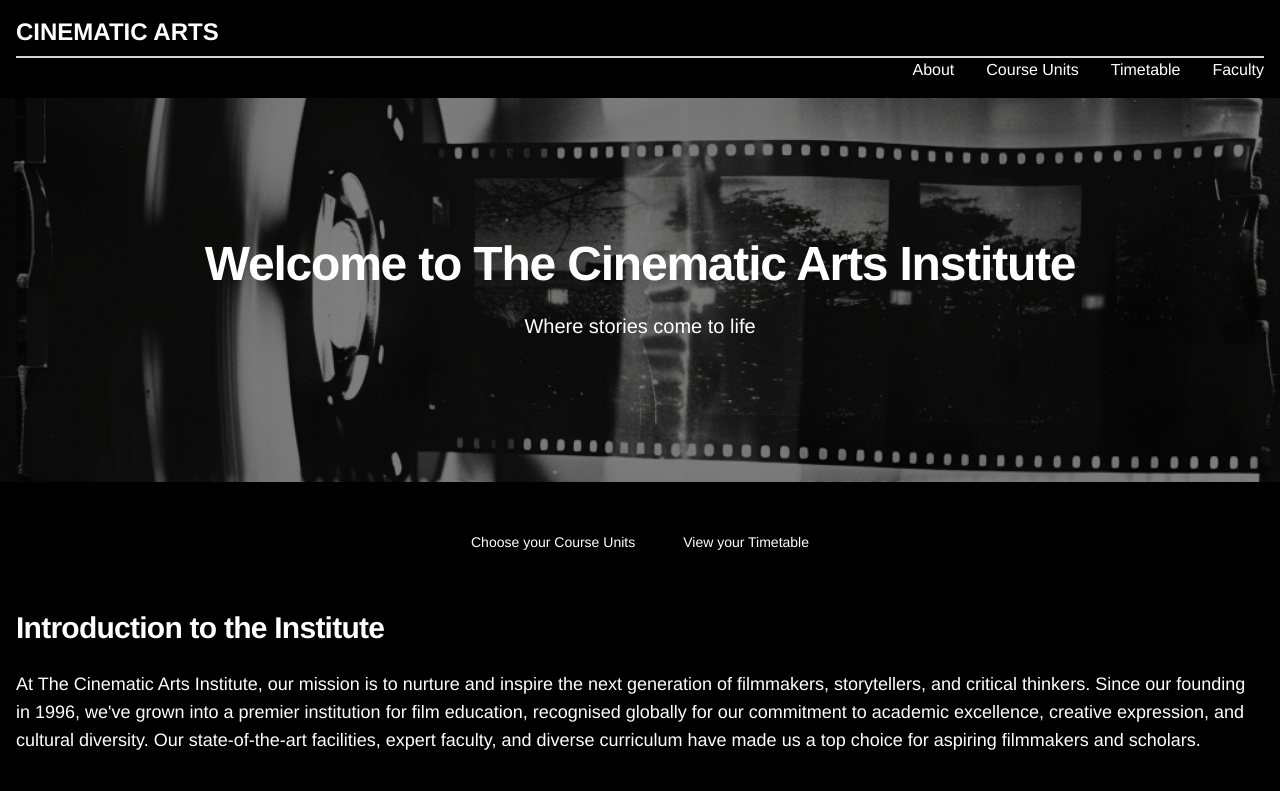
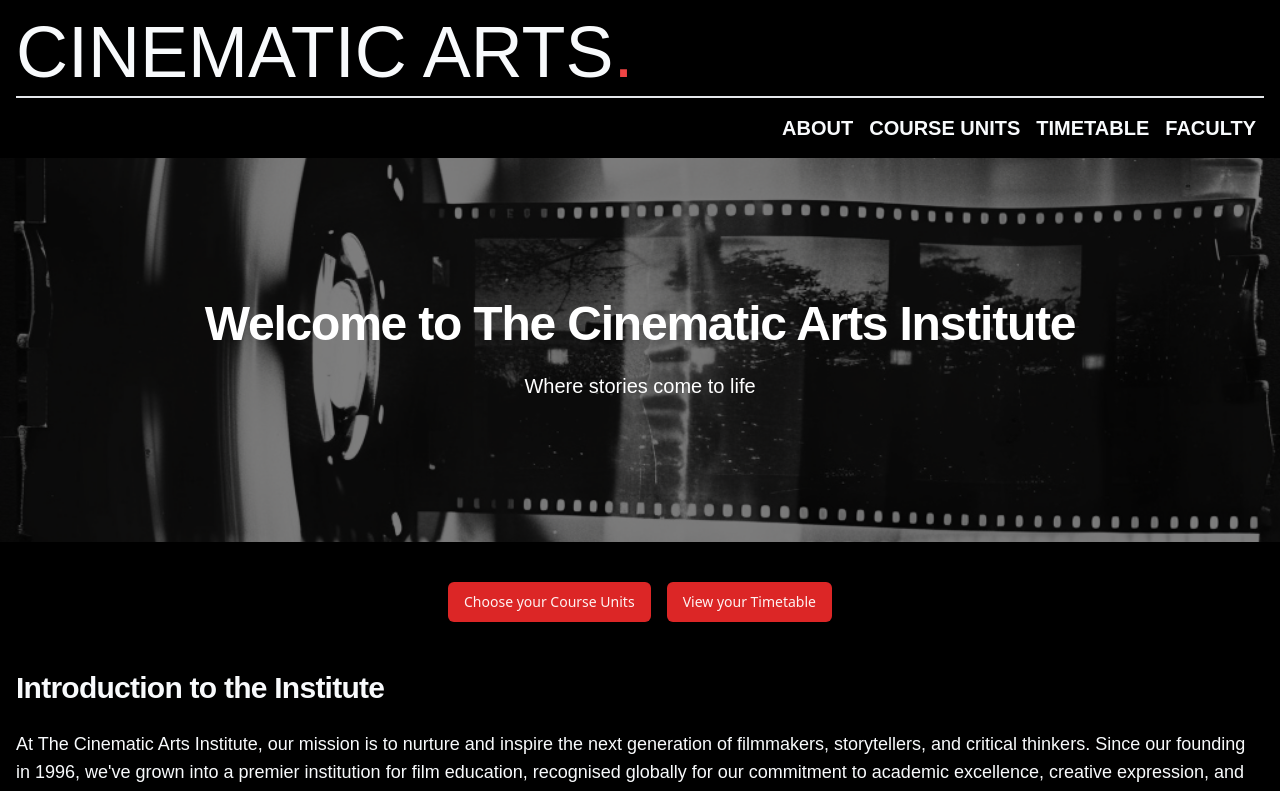
Before and after one commit to jaycee808/cinematic-arts, a Next.js app: page / in a window 1280 px wide. Shown: the top 791 px of the page. Built offline with nearby package versions, Linux system fonts and the light colour scheme.

Commit message:
updated navbar and course units styles

```diff
--- a/app/courseUnits/page.jsx
+++ b/app/courseUnits/page.jsx
@@ -81,7 +81,7 @@ const CourseUnitsPage = () => {
     const creditsLeft = MAX_CREDITS - selectedCredits;
 
     return (
-        <div className="p-4">
+        <div className="p-4 bg">
             <header className="p-4 border-b">
                 <h1 className="scroll-m-20 text-4xl font-extrabold tracking-tight lg:text-5xl">Course Units</h1>
             </header>
--- a/app/layout.jsx
+++ b/app/layout.jsx
@@ -9,7 +9,7 @@ export const metadata = {
 
 const PrimaryLayout = ({ children }) => {
     return (
-        <html lang="en">
+        <html lang="en" className="bg-black text-slate-50">
             <body>
                 <div>
                     <NavBar />
--- a/components/NavBar.jsx
+++ b/components/NavBar.jsx
@@ -10,56 +10,61 @@ const NavBar = () => {
     const toggleAboutDropdown = () => setAboutDropdown(!aboutDropdown);
     const toggleProgrammeDropdown = () => setProgrammeDropdown(!programmeDropdown);
 
+    const closeDropdowns = () => {
+        setAboutDropdown(false);
+        setProgrammeDropdown(false);
+    };
+
     return (
         <nav className="p-4">
             <div>
-                <div id="logo" className="text-2xl font-bold border-b-2 border-gray-300 pb-2 mb-4 sm:mb-0">
-                    <Link href="/">CINEMATIC ARTS</Link>
+                <div id="logo" className="text-7xl border-b-2 pb-2 mb-4">
+                    <Link href="/">CINEMATIC ARTS<span className="text-red-500">.</span></Link>
                 </div>
-                <div className="flex justify-end items-center space-x-8">
+                <div className="navbar flex lg:justify-end md:justify-center sm:justify-center space-x-4 px-2 text-xl font-bold">
                     <div className="relative z-50">
                         <button
                             onClick={toggleAboutDropdown}
-                            className="hover:text-gray-400"
+                            className="hover:text-gray-400 navbar"
                         >
                             About
                         </button>
                         {aboutDropdown && (
                             <div className="absolute bg-white text-black mt-2 rounded shadow-lg">
-                                <Link href="/about/institute" className="block px-4 py-2 hover:bg-gray-200">
+                                <Link href="/about/institute" className="block px-4 py-2 hover:bg-gray-200" onClick={closeDropdowns}>
                                     Institute
                                 </Link>
                                 <button
                                     onClick={toggleProgrammeDropdown}
-                                    className="block w-full text-left px-4 py-2 hover:bg-gray-200"
+                                    className="block w-full text-left px-4 py-2 hover:bg-gray-200 navbar"
                                 >
                                     Programme
                                 </button>
                                 {programmeDropdown && (
                                     <div className="absolute left-full top-0 bg-white text-black mt-2 rounded shadow-lg">
-                                        <Link href="/about/programme/yearOne" className="block px-4 py-2 hover:bg-gray-200">
+                                        <Link href="/about/programme/yearOne" className="block px-4 py-2 hover:bg-gray-200" onClick={closeDropdowns}>
                                             Year One
                                         </Link>
-                                        <Link href="/about/programme/yearTwo" className="block px-4 py-2 hover:bg-gray-200">
+                                        <Link href="/about/programme/yearTwo" className="block px-4 py-2 hover:bg-gray-200" onClick={closeDropdowns}>
                                             Year Two
                                         </Link>
-                                        <Link href="/about/programme/yearThree" className="block px-4 py-2 hover:bg-gray-200">
+                                        <Link href="/about/programme/yearThree" className="block px-4 py-2 hover:bg-gray-200" onClick={closeDropdowns}>
                                             Year Three
                                         </Link>
                                     </div>
                                 )}
-                                <Link href="/about/news" className="block px-4 py-2 hover:bg-gray-200">
+                                <Link href="/about/news" className="block px-4 py-2 hover:bg-gray-200" onClick={closeDropdowns}>
                                     News
                                 </Link>
-                                <Link href="/about/events" className="block px-4 py-2 hover:bg-gray-200">
+                                <Link href="/about/events" className="block px-4 py-2 hover:bg-gray-200" onClick={closeDropdowns}>
                                     Events
                                 </Link>
                             </div>
                         )}
                     </div>
-                    <Link href="/courseUnits" className="hover:text-gray-400">Course Units</Link>
-                    <Link href="/timetable" className="hover:text-gray-400">Timetable</Link>
-                    <Link href="/faculty" className="hover:text-gray-400">Faculty</Link>
+                    <Link href="/courseUnits" className="hover:text-gray-400" onClick={closeDropdowns}>Course Units</Link>
+                    <Link href="/timetable" className="hover:text-gray-400" onClick={closeDropdowns}>Timetable</Link>
+                    <Link href="/faculty" className="hover:text-gray-400" onClick={closeDropdowns}>Faculty</Link>
                 </div>
             </div>
         </nav>
--- a/public/assets/styles/globals.css
+++ b/public/assets/styles/globals.css
@@ -2,32 +2,55 @@
 @tailwind components;
 @tailwind utilities;
 
-@import url('https://fonts.googleapis.com/css2?family=Anton&family=Antonio:wght@100..700&family=Inter+Tight:ital,wght@0,100..900;1,100..900&family=Inter:wght@100..900&family=Work+Sans:ital,wght@0,100..900;1,100..900&display=swap');
-
-@import url('https://fonts.googleapis.com/css2?family=Familjen+Grotesk:ital,wght@0,400..700;1,400..700&display=swap');
-
 @layer base {
+    :root {
+        --background: 0 0% 100%;
+        --foreground: 0 0% 3.9%;
+        --card: 0 0% 100%;
+        --card-foreground: 0 0% 3.9%;
+        --popover: 0 0% 100%;
+        --popover-foreground: 0 0% 3.9%;
+        --primary: 0 72.2% 50.6%;
+        --primary-foreground: 0 85.7% 97.3%;
+        --secondary: 0 0% 96.1%;
+        --secondary-foreground: 0 0% 9%;
+        --muted: 0 0% 96.1%;
+        --muted-foreground: 0 0% 45.1%;
+        --accent: 0 0% 96.1%;
+        --accent-foreground: 0 0% 9%;
+        --destructive: 0 84.2% 60.2%;
+        --destructive-foreground: 0 0% 98%;
+        --border: 0 0% 89.8%;
+        --input: 0 0% 89.8%;
+        --ring: 0 72.2% 50.6%;
+        --radius: 0.5rem;
+        --chart-1: 12 76% 61%;
+        --chart-2: 173 58% 39%;
+        --chart-3: 197 37% 24%;
+        --chart-4: 43 74% 66%;
+        --chart-5: 27 87% 67%;
+    }
 
     .dark {
-    --background: 222.2 84% 4.9%;
-    --foreground: 210 40% 98%;
-    --card: 222.2 84% 4.9%;
-    --card-foreground: 210 40% 98%;
-    --popover: 222.2 84% 4.9%;
-    --popover-foreground: 210 40% 98%;
-    --primary: 210 40% 98%;
-    --primary-foreground: 222.2 47.4% 11.2%;
-    --secondary: 217.2 32.6% 17.5%;
-    --secondary-foreground: 210 40% 98%;
-    --muted: 217.2 32.6% 17.5%;
-    --muted-foreground: 215 20.2% 65.1%;
-    --accent: 217.2 32.6% 17.5%;
-    --accent-foreground: 210 40% 98%;
+        --background: 0 0% 3.9%;
+        --foreground: 0 0% 98%;
+        --card: 0 0% 3.9%;
+        --card-foreground: 0 0% 98%;
+        --popover: 0 0% 3.9%;
+        --popover-foreground: 0 0% 98%;
+        --primary: 0 72.2% 50.6%;
+        --primary-foreground: 0 85.7% 97.3%;
+        --secondary: 0 0% 14.9%;
+        --secondary-foreground: 0 0% 98%;
+        --muted: 0 0% 14.9%;
+        --muted-foreground: 0 0% 63.9%;
+        --accent: 0 0% 14.9%;
+        --accent-foreground: 0 0% 98%;
         --destructive: 0 62.8% 30.6%;
-    --destructive-foreground: 210 40% 98%;
-    --border: 217.2 32.6% 17.5%;
-    --input: 217.2 32.6% 17.5%;
-    --ring: 212.7 26.8% 83.9%;
+        --destructive-foreground: 0 0% 98%;
+        --border: 0 0% 14.9%;
+        --input: 0 0% 14.9%;
+        --ring: 0 72.2% 50.6%;
         --chart-1: 220 70% 50%;
         --chart-2: 160 60% 45%;
         --chart-3: 30 80% 55%;
@@ -36,22 +59,21 @@
     }
 }
 
-@layer base {
-    * {
-        @apply border-border;
-    }
-    body {
-        @apply bg-background text-foreground;
-    }
+@import url('https://fonts.googleapis.com/css2?family=Anton&family=Antonio:wght@100..700&family=Inter+Tight:ital,wght@0,100..900;1,100..900&family=Inter:wght@100..900&family=Work+Sans:ital,wght@0,100..900;1,100..900&display=swap');
+
+#logo {
+    font-family: "Anton", sans-serif;
 }
 
-body {
-    @apply bg-black text-white;
+.navbar {
+    font-family: "Work Sans", sans-serif;
+    text-transform: uppercase;
 }
 
-* {
-    margin: 0;
-    padding: 0;
-    box-sizing: border-box;
-    font-family: 'Familjen Grotesk', 'Helvetica', sans-serif;
+h1, h2, h3, h4 {
+    font-family: "Antonio", sans-serif;
 }
+
+p {
+    font-family: "Work Sans", sans-serif;
+}
--- a/tailwind.config.js
+++ b/tailwind.config.js
@@ -50,7 +50,7 @@ module.exports = {
         card: {
           DEFAULT: "hsl(var(--card))",
           foreground: "hsl(var(--card-foreground))",
-        },
+        }
       },
       borderRadius: {
         lg: "var(--radius)",
```
Lines whose indentation alone changed are shown as unchanged.
